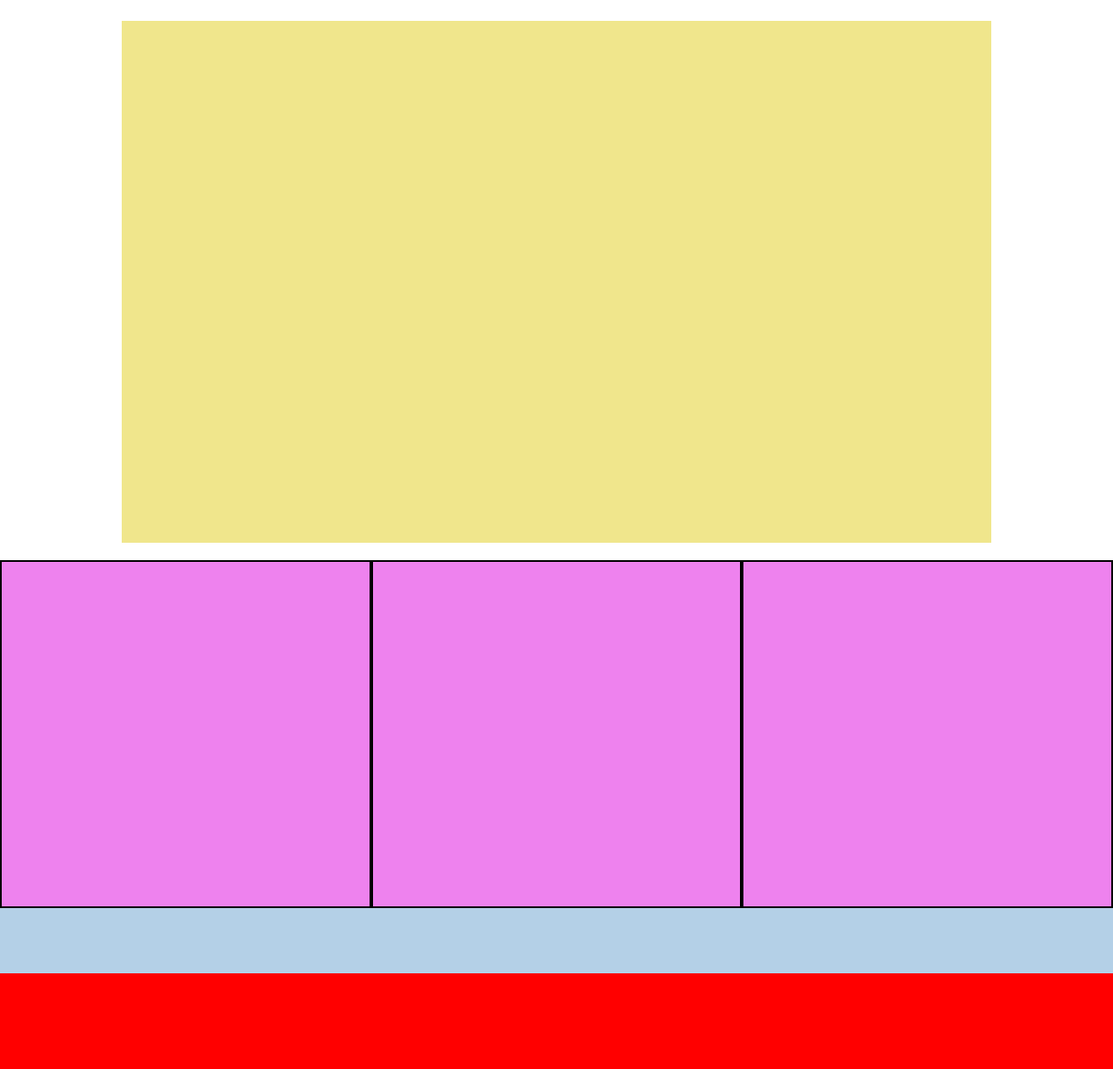
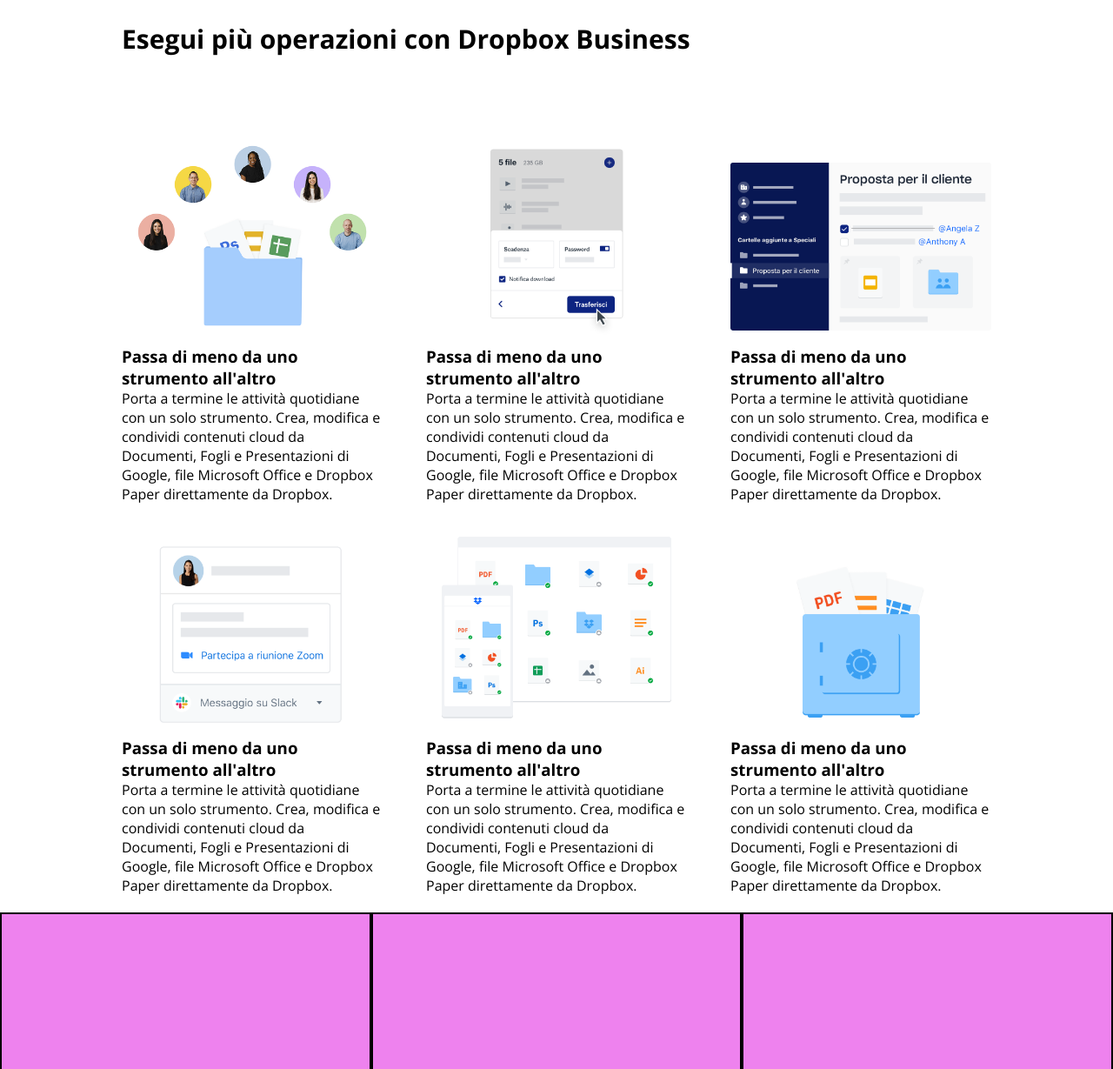
Before and after one commit to PaoloGiovannini/htmlcss-dropbox, a plain HTML site: page index.html in a window 1280 px wide. Shown: the part 2760-3989 px from the top of the page at 87% size. Drawn offline with nearby package versions, Linux system fonts and the light colour scheme.

Commit message:
operazioni dropbox business completo

```diff
--- a/css/style.css
+++ b/css/style.css
@@ -209,17 +209,8 @@ hr{
 }
 /*fine partner*/
 
-
-.container-business{
-    display: flex;
+.flexwrap{
     flex-wrap: wrap;
-    height: 600px;
-    background-color: khaki;
-    margin-bottom: 20px;
-}
-
-.container-business .colonna{
-    height: 250px;
 }
 
 .container-sponsor{
--- a/index.html
+++ b/index.html
@@ -191,16 +191,42 @@
             </div>
             <!--fine partner-->
 
+            <!-- operazioni Dropbox Business -->
+            <h2 class="margin">Esegui più operazioni con Dropbox Business</h2>
+            <div class="dflex flexwrap spacebetween">
+                <div class="width30 paddingtop20">
+                    <img src="img/business-feature-switching-tools.png" alt="" class="width100">
+                    <h3>Passa di meno da uno strumento all'altro</h3>
+                    <p>Porta a termine le attività quotidiane con un solo strumento. Crea, modifica e condividi contenuti cloud da Documenti, Fogli e Presentazioni di Google, file Microsoft Office e Dropbox Paper direttamente da Dropbox.</p>
+                </div>
+                <div class="width30 paddingtop20">
+                    <img src="img/business-feature-send-files-it.png" alt="" class="width100">
+                    <h3>Passa di meno da uno strumento all'altro</h3>
+                    <p>Porta a termine le attività quotidiane con un solo strumento. Crea, modifica e condividi contenuti cloud da Documenti, Fogli e Presentazioni di Google, file Microsoft Office e Dropbox Paper direttamente da Dropbox.</p>
+                </div>
+                <div class="width30 paddingtop20">
+                    <img src="img/business-feature-coordinate-it.png" alt="" class="width100">
+                    <h3>Passa di meno da uno strumento all'altro</h3>
+                    <p>Porta a termine le attività quotidiane con un solo strumento. Crea, modifica e condividi contenuti cloud da Documenti, Fogli e Presentazioni di Google, file Microsoft Office e Dropbox Paper direttamente da Dropbox.</p>
+                </div>
+                <div class="width30">
+                    <img src="img/business-feature-integrations-it.png" alt="" class="width100">
+                    <h3>Passa di meno da uno strumento all'altro</h3>
+                    <p>Porta a termine le attività quotidiane con un solo strumento. Crea, modifica e condividi contenuti cloud da Documenti, Fogli e Presentazioni di Google, file Microsoft Office e Dropbox Paper direttamente da Dropbox.</p>
+                </div>
+                <div class="width30">
+                    <img src="img/business-feature-multi-device.png" alt="" class="width100">
+                    <h3>Passa di meno da uno strumento all'altro</h3>
+                    <p>Porta a termine le attività quotidiane con un solo strumento. Crea, modifica e condividi contenuti cloud da Documenti, Fogli e Presentazioni di Google, file Microsoft Office e Dropbox Paper direttamente da Dropbox.</p>
+                </div>
+                <div class="width30">
+                    <img src="img/business-feature-security.png" alt="" class="width100">
+                    <h3>Passa di meno da uno strumento all'altro</h3>
+                    <p>Porta a termine le attività quotidiane con un solo strumento. Crea, modifica e condividi contenuti cloud da Documenti, Fogli e Presentazioni di Google, file Microsoft Office e Dropbox Paper direttamente da Dropbox.</p>
+                </div>
+            </div>
+            <!-- fine operazioni Dropbox Business -->
 
-            <div class="heading2"></div>
-            <div class="container-business">
-                <div class="colonna"></div>
-                <div class="colonna"></div>
-                <div class="colonna"></div>
-                <div class="colonna"></div>
-                <div class="colonna"></div>
-                <div class="colonna"></div>
-            </div>
 
              <div class="heading2"></div>
              <div class="infobox"></div>
```
